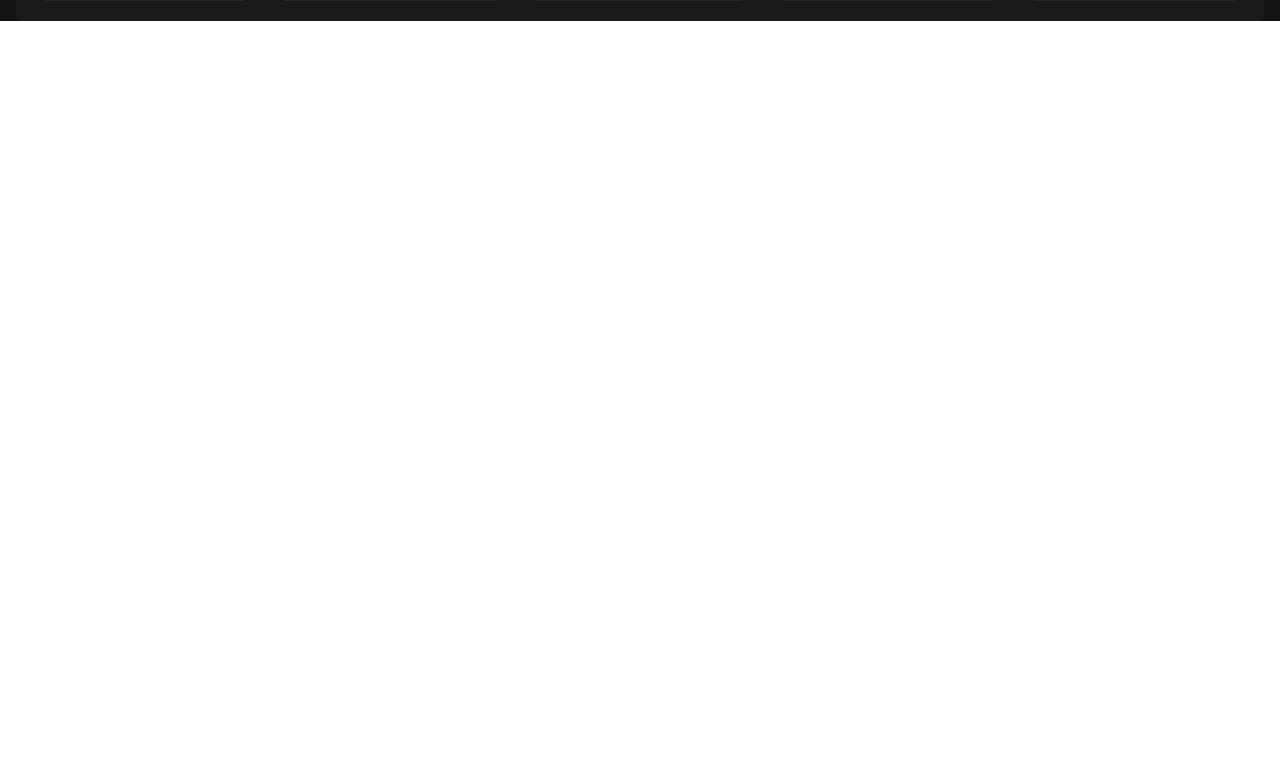
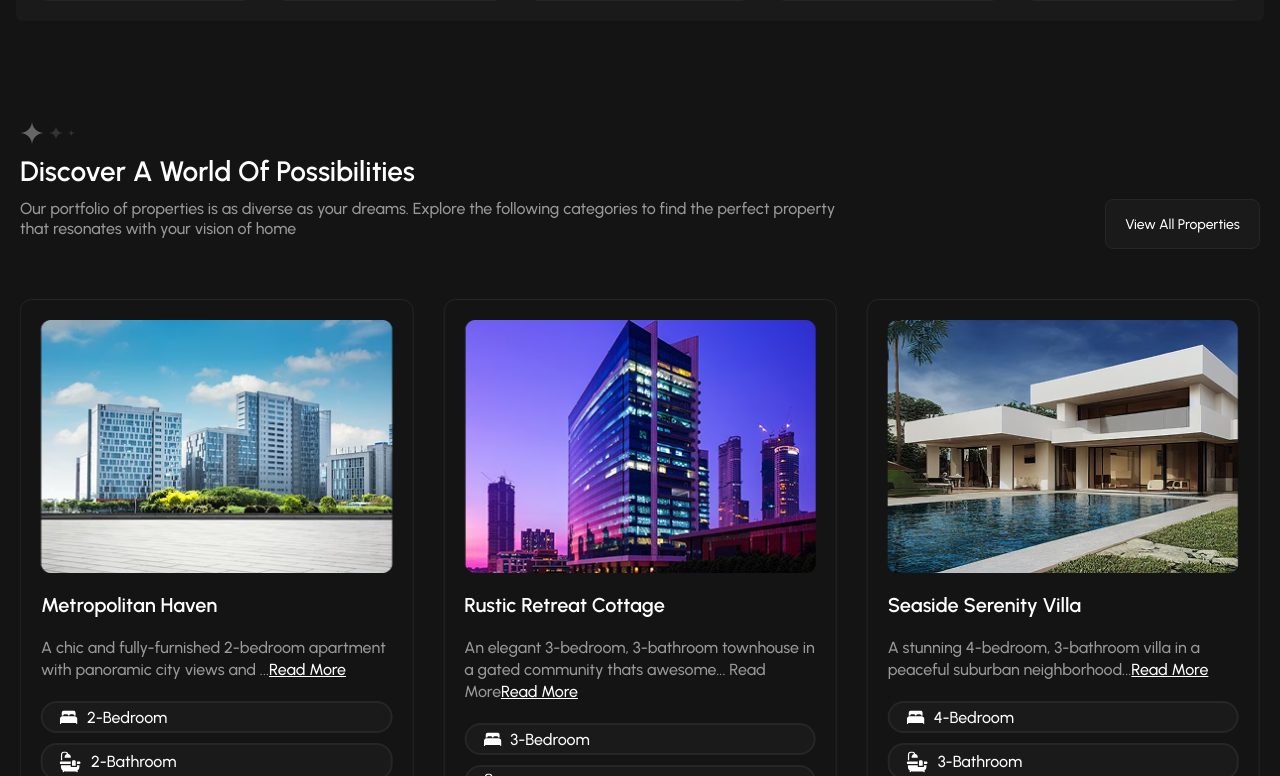
Before and after one commit to AbdallahKhattab11/EStatein-project, a React (Vite) app: page /properties in a window 1280 px wide. Shown: the part 684-1460 px from the top of the page. Before the commit the page ends 800 px from the top, so only its background shows below. Built offline with nearby package versions, Linux system fonts and the light colour scheme.

Commit message:
added Discover A World Of Possibilities section

```diff
--- /dev/null
+++ b/src/components/DiscoverAworldOfPossibilities/DiscoverAworldOfPossibilities.jsx
@@ -0,0 +1,151 @@
+import { Link } from "react-router-dom";
+// Import Swiper React components
+import { Swiper, SwiperSlide } from "swiper/react";
+import { Navigation, Autoplay } from "swiper/modules";
+// Import Swiper styles
+import "swiper/css";
+import "swiper/css/pagination";
+
+import { FaArrowRight } from "react-icons/fa6";
+import { FaArrowLeft } from "react-icons/fa6";
+
+import stars from "/src/assets/svg/Featured-Properties-stars.svg";
+import SeasideImg from "/src/assets/images/seaside-serenity.png";
+import metropolitanImg from "/src/assets/images/Metropolitan-haven.png";
+import rusticRetreatImg from "/src/assets/images/rustic-retreat.png";
+
+import bedroomIcon from "/src/assets/icons/bed-icon.svg";
+import bathroomIcon from "/src/assets/icons/bathroom-icon.svg";
+import villaIcon from "/src/assets/icons/villa-icon.svg";
+
+import FeaturedPropertiesSwiperSlide from "../FeaturedPropertiesSwiperSlide/FeaturedPropertiesSwiperSlide";
+
+const DiscoverAworldOfPossibilities = () => {
+  const data = [
+    {
+      img: SeasideImg,
+      title: "Seaside Serenity Villa",
+      desc: "A stunning 4-bedroom, 3-bathroom villa in a peaceful suburban neighborhood...",
+      properties: ["4-Bedroom", "3-Bathroom", "Villa"],
+      propertiesIcons: [bedroomIcon, bathroomIcon, villaIcon],
+    },
+    {
+      img: metropolitanImg,
+      title: "Metropolitan Haven",
+      desc: "A chic and fully-furnished 2-bedroom apartment with panoramic city views and ...",
+      properties: ["2-Bedroom", "2-Bathroom", "Villa"],
+      propertiesIcons: [bedroomIcon, bathroomIcon, villaIcon],
+    },
+    {
+      img: rusticRetreatImg,
+      title: "Rustic Retreat Cottage",
+      desc: "An elegant 3-bedroom, 3-bathroom townhouse in a gated community thats awesome... Read More",
+      properties: ["3-Bedroom", "3-Bathroom", "Villa"],
+      propertiesIcons: [bedroomIcon, bathroomIcon, villaIcon],
+    },
+    {
+      img: SeasideImg,
+      title: "Seaside Serenity Villa",
+      desc: "A stunning 4-bedroom, 3-bathroom villa in a peaceful suburban neighborhood...",
+      properties: ["4-Bedroom", "3-Bathroom", "Villa"],
+      propertiesIcons: [bedroomIcon, bathroomIcon, villaIcon],
+    },
+    {
+      img: metropolitanImg,
+      title: "Metropolitan Haven",
+      desc: "A chic and fully-furnished 2-bedroom apartment with panoramic city views and ...",
+      properties: ["2-Bedroom", "2-Bathroom", "Villa"],
+      propertiesIcons: [bedroomIcon, bathroomIcon, villaIcon],
+    },
+    {
+      img: rusticRetreatImg,
+      title: "Rustic Retreat Cottage",
+      desc: "An elegant 3-bedroom, 3-bathroom townhouse in a gated community thats awesome... Read More",
+      properties: ["3-Bedroom", "3-Bathroom", "Villa"],
+      propertiesIcons: [bedroomIcon, bathroomIcon, villaIcon],
+    },
+  ];
+  return (
+    <section className="FeaturedProperties bg-gray8 pt-20">
+      <div className="container flex flex-col p-5 ">
+        <div className="titles mb-[50px]">
+          <img
+            src={stars}
+            className="mb-2 md:mb-2.5"
+            alt="Featured Properties stars"
+          />
+          <h2 className="text-white text-[clamp(28px,2vw,48px)] font-semibold mb-2 md:mb-2.5">
+            Discover A World Of Possibilities
+          </h2>
+          <div className="grid grid-cols-3">
+            <p className="col-span-3 md:col-span-2 leading-5 text-gray60 text-[clamp(14px,2vw,16px)] font-medium">{`Our portfolio of properties is as diverse as your dreams. Explore the following categories to find the perfect property that resonates with your vision of home`}</p>
+            <button
+              type="button"
+              className="hidden md:flex md:items-end md:justify-center justify-self-end self-center text-white text-[14px] text-nowrap cursor-pointer font-medium px-5 py-3.5 bg-gray10 border-1 border-gray15 rounded-lg w-[155px] h-[50px] "
+            >
+              <Link to="/properties">View All Properties</Link>
+            </button>
+          </div>
+        </div>
+        <div className="pb-[30px] border-b-1 border-gray15">
+          <Swiper
+            breakpoints={{
+              320: {
+                slidesPerView: 1,
+                spaceBetween: 10,
+              },
+              640: {
+                slidesPerView: 2,
+                spaceBetween: 20,
+              },
+              1024: {
+                slidesPerView: 3,
+                spaceBetween: 30,
+              },
+            }}
+            spaceBetween={15}
+            navigation={{ nextEl: ".custom-next", prevEl: ".custom-prev" }}
+            loop={true}
+            autoplay={{ delay: 3000, disableOnInteraction: false }}
+            modules={[Navigation, Autoplay]}
+            className="mySwiper"
+          >
+            {data.map(
+              ({ img, title, desc, properties, propertiesIcons }, index) => {
+                return (
+                  <SwiperSlide key={index}>
+                    <FeaturedPropertiesSwiperSlide
+                      img={img}
+                      title={title}
+                      desc={desc}
+                      properties={properties}
+                      propertiesIcons={propertiesIcons}
+                    />
+                  </SwiperSlide>
+                );
+              }
+            )}
+          </Swiper>
+        </div>
+        <div className="mt-5 flex items-center justify-between md:justify-end">
+          <button
+            type="button"
+            className=" md:hidden flex items-end justify-center text-white text-[14px] text-nowrap cursor-pointer font-medium px-5 py-3.5 bg-gray10 border-1 border-gray15 rounded-lg w-[155px] h-[50px] "
+          >
+            <Link to="/properties">View All Properties</Link>
+          </button>
+          <div className="flex gap-2.5 text-white text-2xl">
+            <div className="custom-prev size-[44px] border-1 border-gray15 rounded-full flex justify-center items-center bg-gray10 cursor-pointer">
+              <FaArrowLeft />
+            </div>
+            <div className="custom-next size-[44px] border-1 border-gray15 rounded-full flex justify-center items-center bg-gray10 cursor-pointer">
+              <FaArrowRight />
+            </div>
+          </div>
+        </div>
+      </div>
+    </section>
+  );
+};
+
+export default DiscoverAworldOfPossibilities;
--- a/src/pages/Properties/Properties.jsx
+++ b/src/pages/Properties/Properties.jsx
@@ -1,10 +1,11 @@
 import FindYourDreamProperty from "../../components/FindYourDreamProperty/FindYourDreamProperty"
-
+import DiscoverAworldOfPossibilities from "../../components/DiscoverAworldOfPossibilities/DiscoverAworldOfPossibilities"
 
 const Properties = () => {
   return (
     <section className="properties">
       <FindYourDreamProperty />
+      <DiscoverAworldOfPossibilities />
     </section>
   )
 }
```
